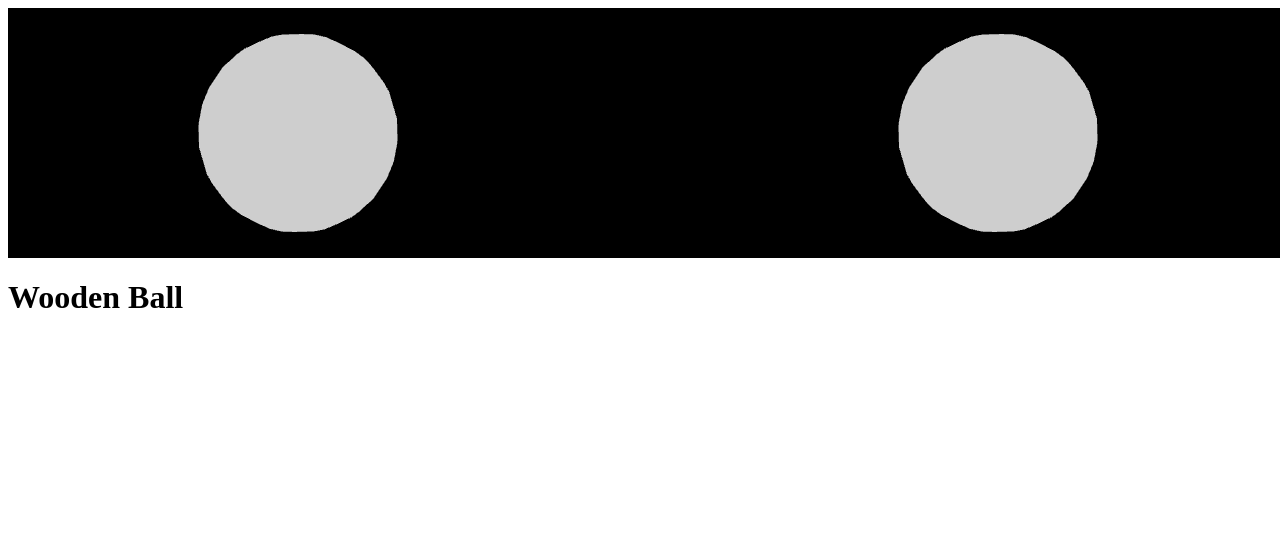
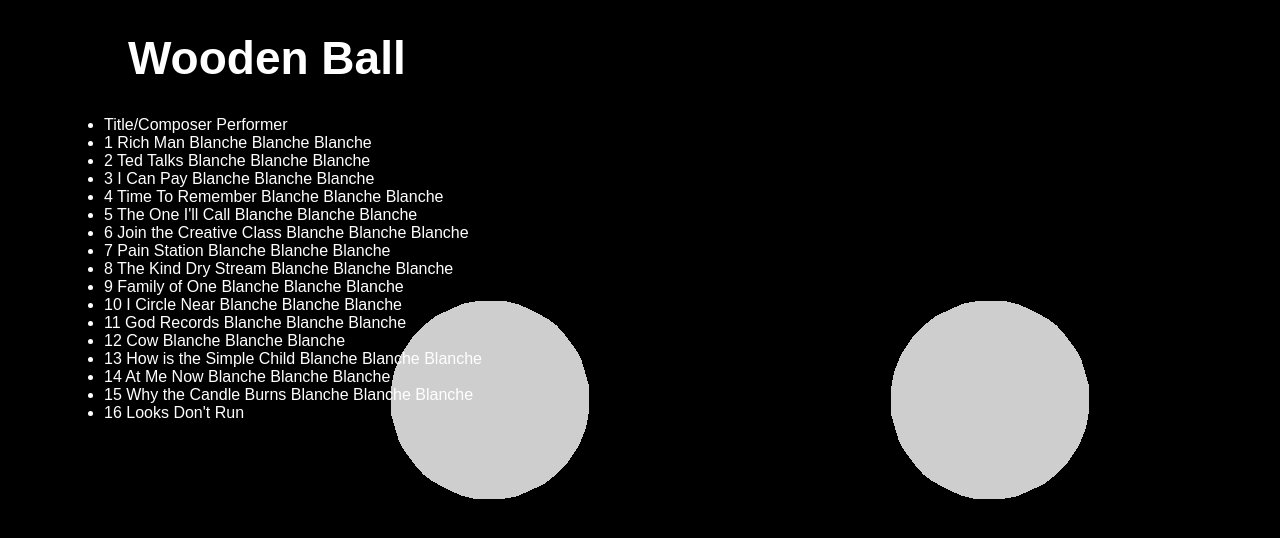
Before and after one commit to MikeOD92/threejs_playground, a plain HTML site: page threedeetwo/index.html in a window 1280 px wide. Drawn offline with nearby package versions, Linux system fonts and the light colour scheme; animation ran at ten frames a second.

Commit message:
made three js canvas into background

```diff
--- a/threedeetwo/index.css
+++ b/threedeetwo/index.css
@@ -2,7 +2,25 @@ body {
   margin: 0;
   padding: 0;
 }
-canvas {
-  width: 100%;
-  height: 30%;
+#background {
+  position: fixed;
+  width: 100vw;
+  height: 100vh;
+  left: 0;
+  top: 0;
+  z-index: -1;
 }
+h1,
+.text {
+  font-family: sans-serif;
+}
+h1 {
+  color: white;
+  font-size: 46px;
+  margin-left: 10vw;
+  /* text-align: center; */
+}
+.text {
+  color: white;
+  margin-left: 5vw;
+}
--- a/threedeetwo/index.html
+++ b/threedeetwo/index.html
@@ -2,15 +2,37 @@
 
 <html lang="en">
   <head>
-    <title>three.js paper ball</title>
+    <title>three.js wooden ball</title>
     <meta charset="UTF-8" />
     <meta name="viewport" content="width=device-width,initial-scale=1" />
-    <link rel="'stylesheet" href="./index.css" />
+    <link rel="stylesheet" href="index.css" />
   </head>
 
   <body>
+    <canvas id="background"></canvas>
     <script src="../three.min.js"></script>
     <script src="./main.js"></script>
     <h1>Wooden Ball</h1>
+    <div class="text">
+      <ul>
+        <li>Title/Composer Performer</li>
+        <li>1 Rich Man Blanche Blanche Blanche</li>
+        <li>2 Ted Talks Blanche Blanche Blanche</li>
+        <li>3 I Can Pay Blanche Blanche Blanche</li>
+        <li>4 Time To Remember Blanche Blanche Blanche</li>
+        <li>5 The One I'll Call Blanche Blanche Blanche</li>
+        <li>6 Join the Creative Class Blanche Blanche Blanche</li>
+        <li>7 Pain Station Blanche Blanche Blanche</li>
+        <li>8 The Kind Dry Stream Blanche Blanche Blanche</li>
+        <li>9 Family of One Blanche Blanche Blanche</li>
+        <li>10 I Circle Near Blanche Blanche Blanche</li>
+        <li>11 God Records Blanche Blanche Blanche</li>
+        <li>12 Cow Blanche Blanche Blanche</li>
+        <li>13 How is the Simple Child Blanche Blanche Blanche</li>
+        <li>14 At Me Now Blanche Blanche Blanche</li>
+        <li>15 Why the Candle Burns Blanche Blanche Blanche</li>
+        <li>16 Looks Don't Run</li>
+      </ul>
+    </div>
   </body>
 </html>
--- a/threedeetwo/main.js
+++ b/threedeetwo/main.js
@@ -1,7 +1,8 @@
 const WIDTH = window.innerWidth;
-const HEIGHT = 250;
+const HEIGHT = window.innerHeight;
 
-const renderer = new THREE.WebGLRenderer({ antialias: true });
+const canvas = document.getElementById("background");
+const renderer = new THREE.WebGLRenderer({ canvas, alpha: false });
 renderer.setSize(WIDTH, HEIGHT);
 document.body.append(renderer.domElement);
 
@@ -36,7 +37,7 @@ scene.add(ball2);
 scene.add(ball3);
 
 ball2.position.x = 70;
-ball3.position.x = -70;
+ball3.position.x = -30;
 
 // const coneGeo = new THREE.ConeGeometry(8, 18, 16);
 // const coneMaterial = new THREE.MeshBasicMaterial({
```
